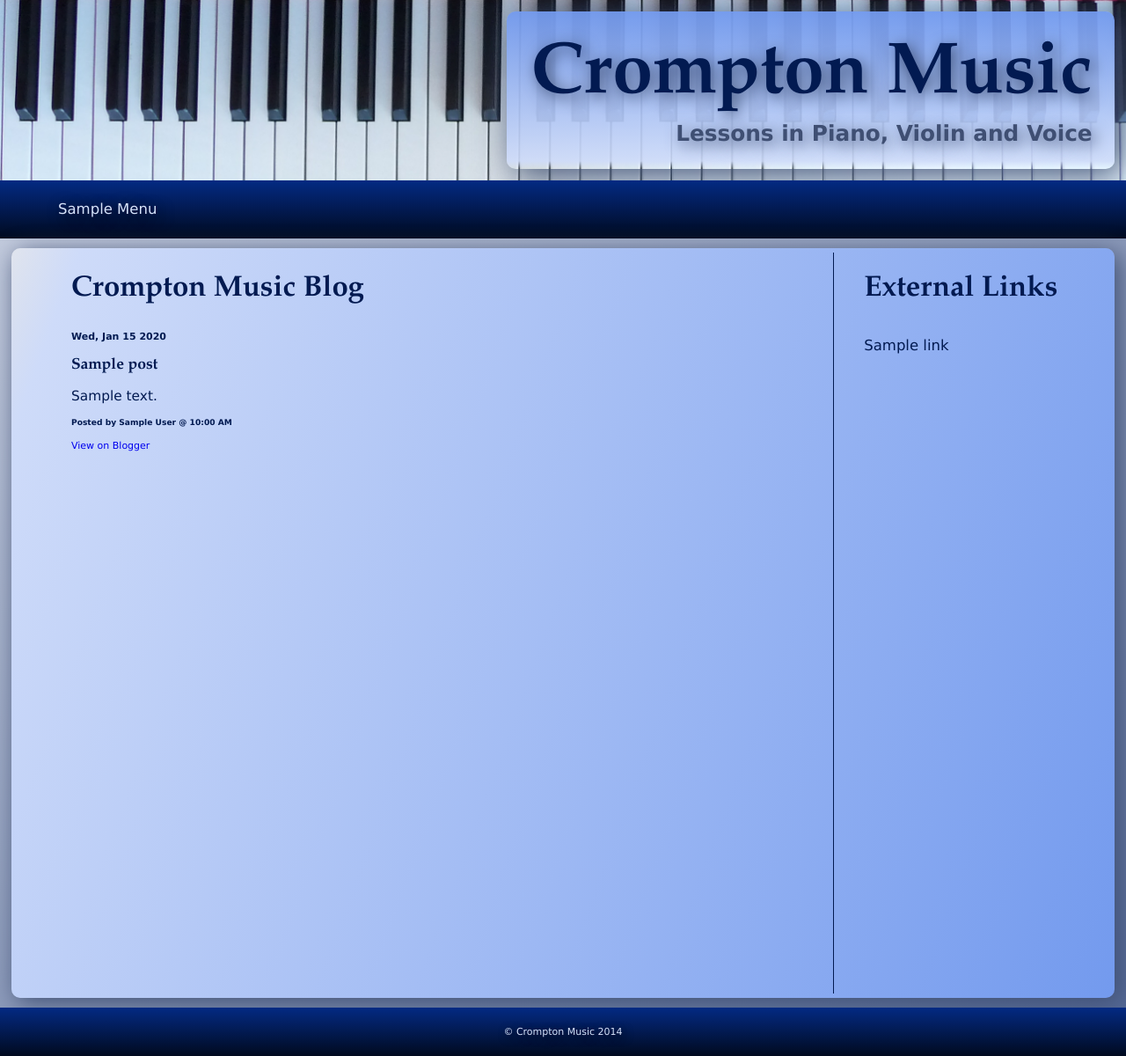
After one commit to PCrompton/cromptonmusic-website, a Python web app: template templates/blog.html in a window 1280 px wide. The commit adds this page. Shown: the whole page at 88% size. Run offline with Jinja, Linux system fonts and the light colour scheme; the template is opened without the code that fills it: most values are stand-ins (such as "Sample title", 1, 10 or a date in 2020).

Commit message:
blog rss

```diff
--- a/stylesheets/main.css
+++ b/stylesheets/main.css
@@ -305,6 +305,15 @@ div#page {
   border: dashed;
   border-width: 0;
   border-radius: 10px;
+  /*
+  #blog-feed {
+
+    width: 60%;
+    float: right;
+
+  }
+  */
+
 }
 #content hr {
   width: 1px;
@@ -316,6 +325,9 @@ div#page {
   -webkit-flex: 1;
   -ms-flex: 1;
   flex: 1;
+}
+#blog-archives {
+  max-width: 20%;
 }
 #links {
   max-width: 20%;
@@ -333,7 +345,9 @@ div#page {
   width: 33%;
   height: auto;
   float: right;
+  float: left;
   margin: 0 0 1.55em 1.55em;
+  margin: 0 1.55em 1.55em 0;
 }
 footer {
   text-align: center;
--- a/stylesheets/mods/layout.less
+++ b/stylesheets/mods/layout.less
@@ -74,7 +74,22 @@ div#page {
 		//overflow: auto;
 		padding: 0 2*@padding;
 		flex: 1;
+
 	}
+	/*
+	#blog-feed {
+
+		width: 60%;
+		float: right;
+
+	}
+	*/
+
+}
+
+
+#blog-archives {
+	max-width: 20%;
 }
 
 #links {
@@ -95,7 +110,9 @@ div#page {
       width: 33%;
       height: auto;
       float: right;
+      float: left;
       margin: 0 0 @padding @padding;
+      margin: 0 @padding @padding 0
     }
 }
 
--- a/templates/base.html
+++ b/templates/base.html
@@ -103,6 +103,8 @@
 
 
 		<div id="content">
+			{% block blog %}
+			{% endblock %}
 			<div id="page-content" class="content">
 				{% block page_content %}
 				{% endblock %}
--- /dev/null
+++ b/templates/blog.html
@@ -0,0 +1,34 @@
+{% extends "base.html" %}
+
+
+{% block blog %}
+<!--
+	<div id="blog-archives" class="content">
+		<h2>Archives</h2>
+	</div>
+	<hr>
+	-->
+
+{% endblock %}
+
+{% block page_content %}
+	<div id="blog-feed">
+		<h2>Crompton Music Blog</h2>
+
+		{% for post in posts %}
+			<h4>{{post.pubDate.strftime("%a, %b %d %Y")}}</h4>
+			<h3>{{post.title}}</h3>
+
+			<hr>
+			<p id="post">{{post.content|safe}}</p>
+			<hr>
+			<h5>Posted by {{post.author}} @ {{post.pubDate.strftime("%I:%M %p")}}</h5>
+		{% endfor %}
+
+
+		<a href="http://cromptonmusic.blogspot.com/" target="_blank">
+			View on Blogger
+		</a>
+
+	</div>
+{% endblock %}
```
Also changed, not shown: main.py (+44 -5 lines), 1 other file.
